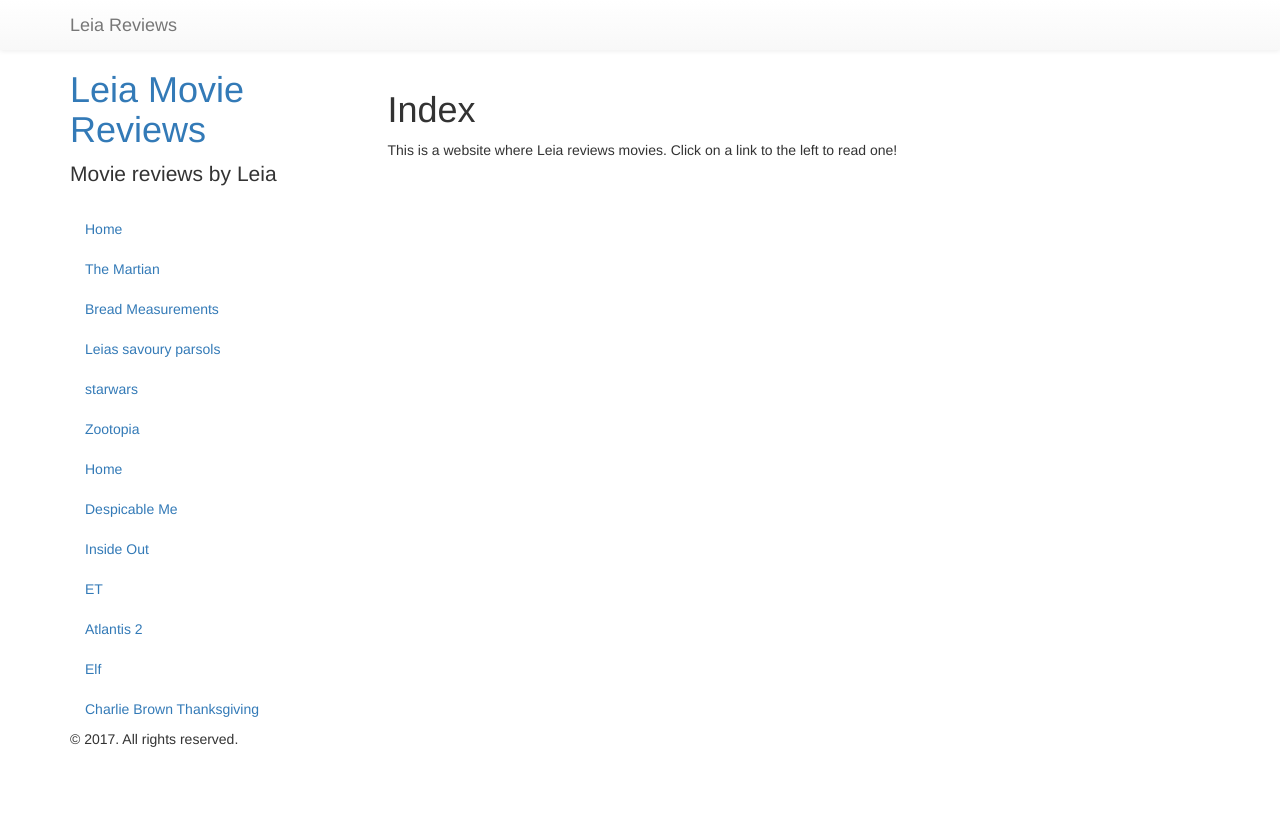
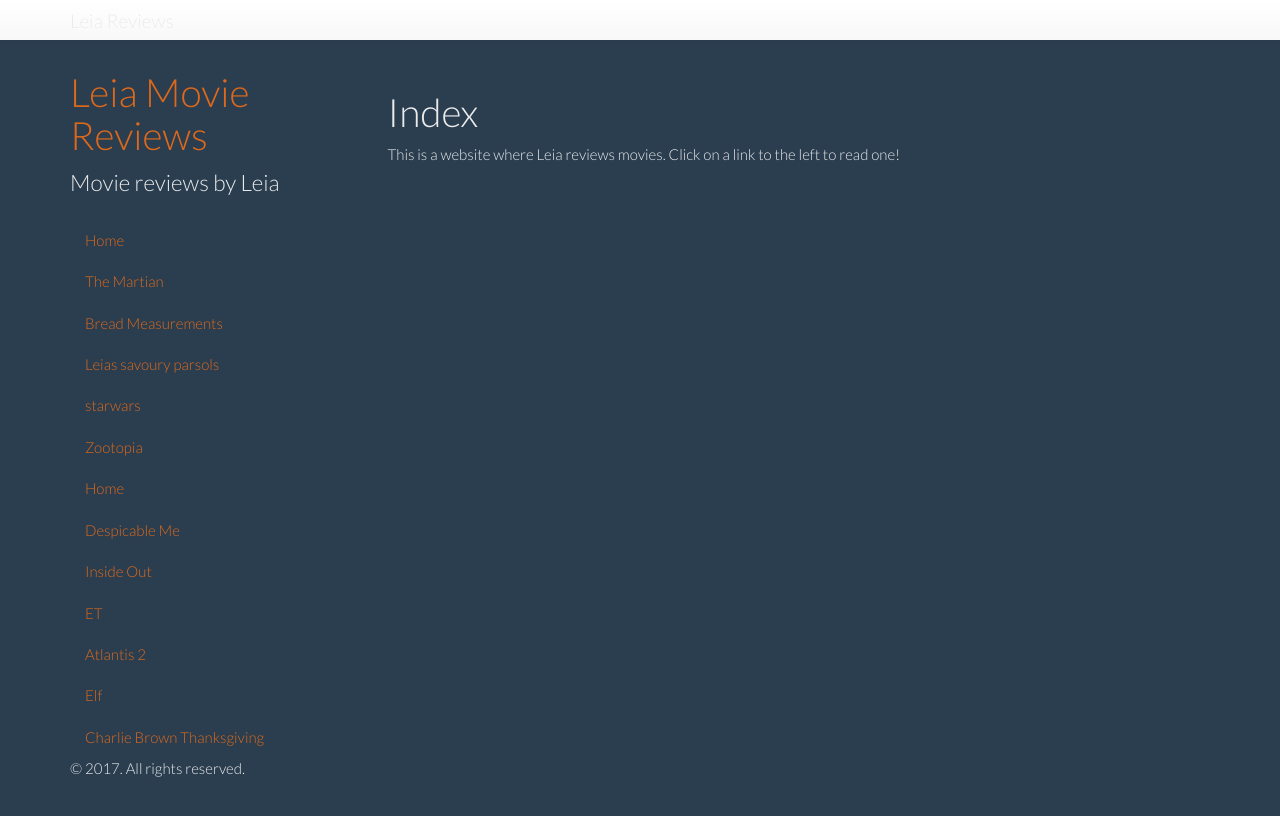
Before and after one commit to PirateGrunt/LeiaMovieReviews, a Jekyll site: the page built from index.md, in a window 1280 px wide. Shown: the top 816 px of the page. Built offline with Jekyll 4.4.1, drawn with Linux system fonts in a browser that asks for light colours; nearby versions of some CDN libraries; library files that are not in the unit come from our copies.

Commit message:
Actually, keep the theme in

```diff
--- a/_config.yml
+++ b/_config.yml
@@ -11,7 +11,7 @@ baseurl:          /LeiaMovieReviews
 title:            Leia Movie Reviews
 tagline:          'Movie reviews by Leia'
 description:      'Movie reviews by Leia'
-#theme:            Superhero
+theme:            Superhero
 
 author:
   name:           'Leia Fannin'
```
